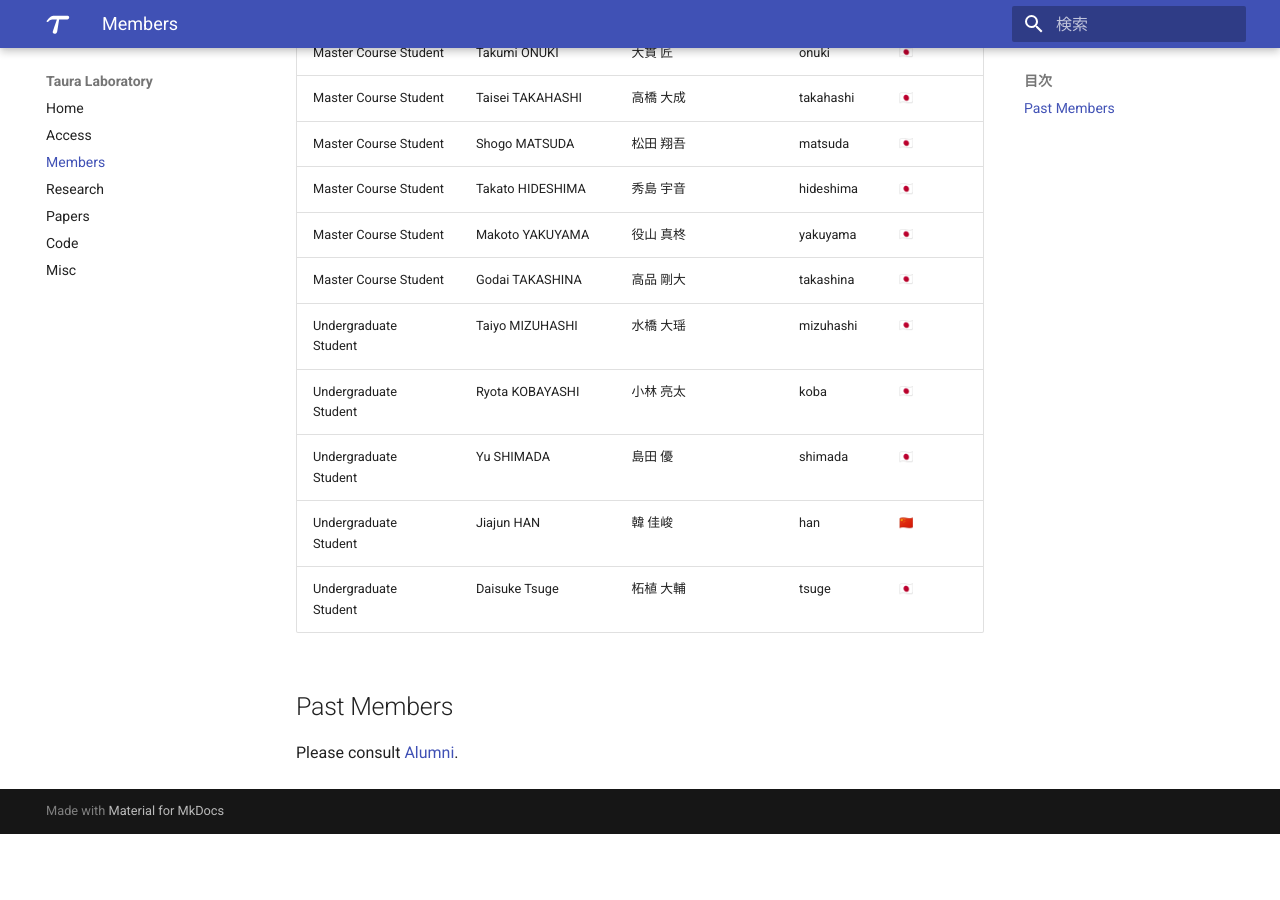
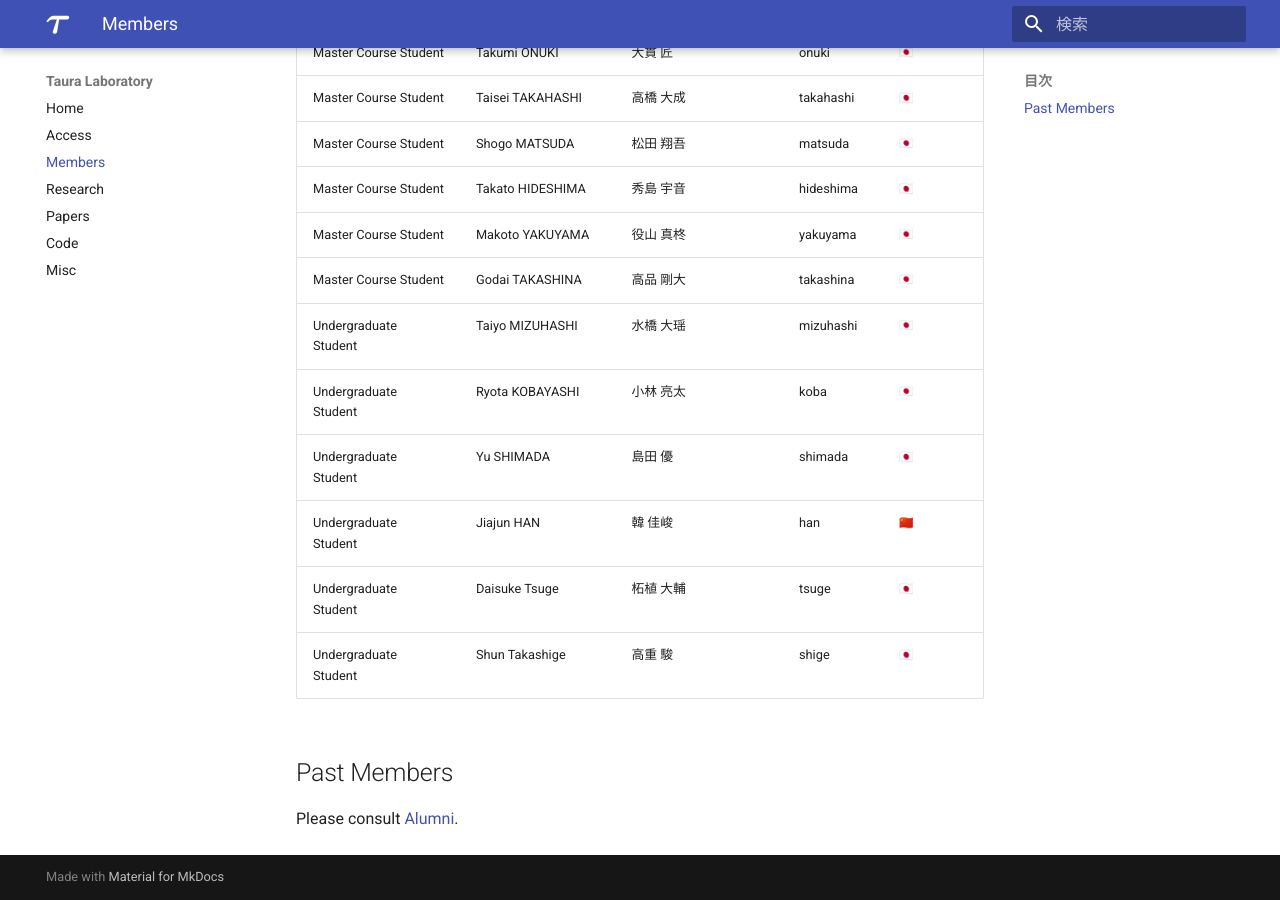
Before and after one commit to Yukayo/taura-lab, an MkDocs documentation site: the page built from docs/members.md, in a window 1280 px wide and 900 px high, scrolled down 703 px. Built offline with MkDocs 1.6.1 and Material for MkDocs 9.7.7, drawn with Linux system fonts in a browser that asks for light colours; emoji names are drawn with the system emoji font; before the commit the page ends 1537 px from its top, so only the background shows below that.

Commit message:
Update members.md

```diff
--- a/docs/members.md
+++ b/docs/members.md
@@ -23,6 +23,7 @@ Each member's e-mail address is _account_ [at] eidos.ic.i.u-tokyo.ac.jp.
 |Undergraduate Student|Yu SHIMADA|島田 優|shimada|:jp:|
 |Undergraduate Student|Jiajun HAN|韓 佳峻|han|:cn:|
 |Undergraduate Student|Daisuke Tsuge|柘植 大輔|tsuge|:jp:|
+|Undergraduate Student|Shun Takashige|高重 駿|shige|:jp:|
 
 ## Past Members
 
```
